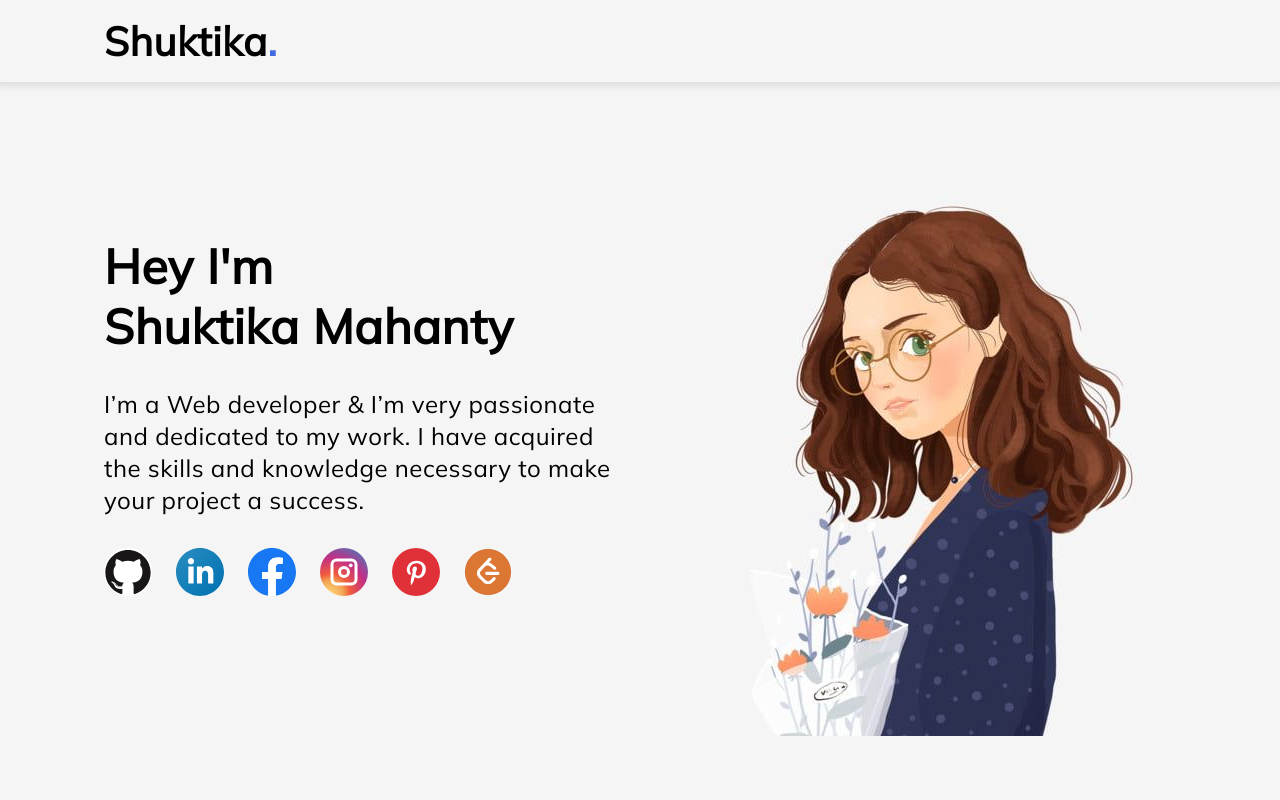
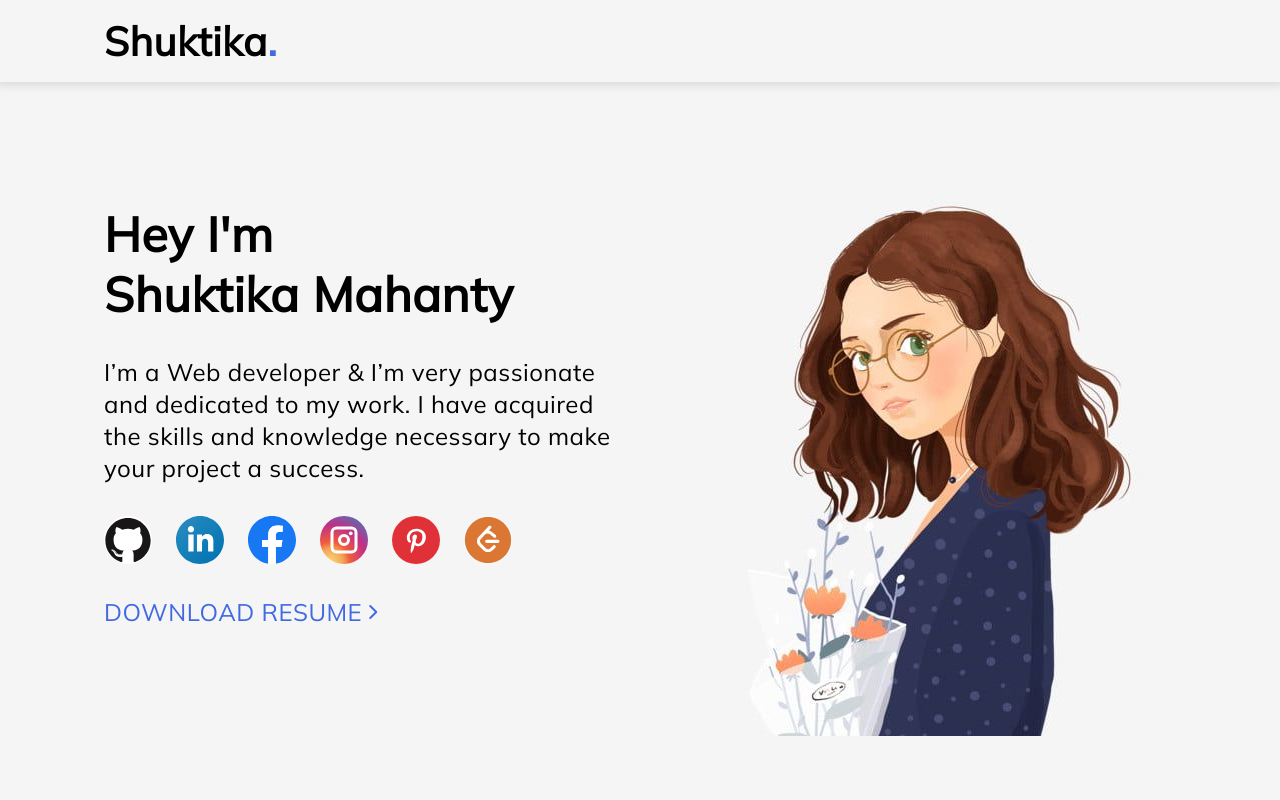
Before and after one commit to Shuktika15/Shuktika15.github.io, a React (Vite) app: page / in a window 1280 px wide. Shown: the top 800 px of the page. Built offline with nearby package versions, Linux system fonts and the light colour scheme.

Commit message:
Add download resume button

```diff
--- a/src/components/landing/Landing.scss
+++ b/src/components/landing/Landing.scss
@@ -5,7 +5,7 @@
   flex-direction: column;
   justify-content: center;
   align-items: center;
-  gap: 2rem;
+  gap: 1.5rem;
 
   .portrait {
     background-image: url("../../assets/images/me.jpg");
@@ -14,7 +14,7 @@
     background-position: center;
     width: 100%;
     aspect-ratio: 1;
-    max-height: 25rem;
+    max-height: 20rem;
   }
 
   .myself {
@@ -42,6 +42,21 @@
         img {
           height: 2.5rem;
         }
+      }
+    }
+
+    .download-resume {
+      display: flex;
+      gap: 0.25rem;
+      align-items: center;
+
+      p {
+        text-transform: uppercase;
+      }
+
+      i {
+        display: grid;
+        place-items: center;
       }
     }
   }
--- a/src/components/landing/Landing.tsx
+++ b/src/components/landing/Landing.tsx
@@ -16,7 +16,7 @@ export default function Landing() {
                     <br/>
                     Shuktika Mahanty
                 </h1>
-                <p className="expand" style={{animationDelay: '2s'}}>
+                <p className="expand-vertical" style={{animationDelay: '2s'}}>
                     I’m a Web developer & I’m very passionate and dedicated to my work.
                     I have acquired the skills and knowledge necessary to make your project
                     a success.
@@ -71,6 +71,10 @@ export default function Landing() {
                         <img src={leetcode} alt="LeetCode"/>
                     </a>
                 </div>
+                <div className="download-resume">
+                    <p className="color-accent">Download Resume</p>
+                    <i className="fa-solid fa-chevron-right color-accent"></i>
+                </div>
             </div>
         </section>
     )
--- a/src/styles/animations.scss
+++ b/src/styles/animations.scss
@@ -29,14 +29,29 @@
   }
 }
 
-.expand {
+.expand-vertical {
   clip-path: polygon(0 0, 100% 0, 100% 0, 0 0);
-  animation: expand 1s ease-out forwards;
+  animation: expand-vertical 1s ease-out forwards;
 }
 
-@keyframes expand {
+@keyframes expand-vertical {
   from {
     clip-path: polygon(0 0, 100% 0, 100% 0, 0 0);
+  }
+
+  to {
+    clip-path: polygon(0 0, 100% 0, 100% 100%, 0 100%);
+  }
+}
+
+.expand-horizontal {
+  clip-path: polygon(0 0, 0 0, 0 100%, 0% 100%);
+  animation: expand-horizontal 1s ease-out forwards;
+}
+
+@keyframes expand-horizontal {
+  from {
+    clip-path: polygon(0 0, 0 0, 0 100%, 0% 100%);
   }
 
   to {
@@ -55,8 +70,13 @@
     animation: none;
   }
 
-  .expand {
-    animation: 0;
+  .expand-vertical {
+    animation: noe;
+    clip-path: polygon(0 0, 100% 0, 100% 100%, 0 100%);
+  }
+
+  .expand-horizontal {
+    animation: none;
     clip-path: polygon(0 0, 100% 0, 100% 100%, 0 100%);
   }
 }
```
